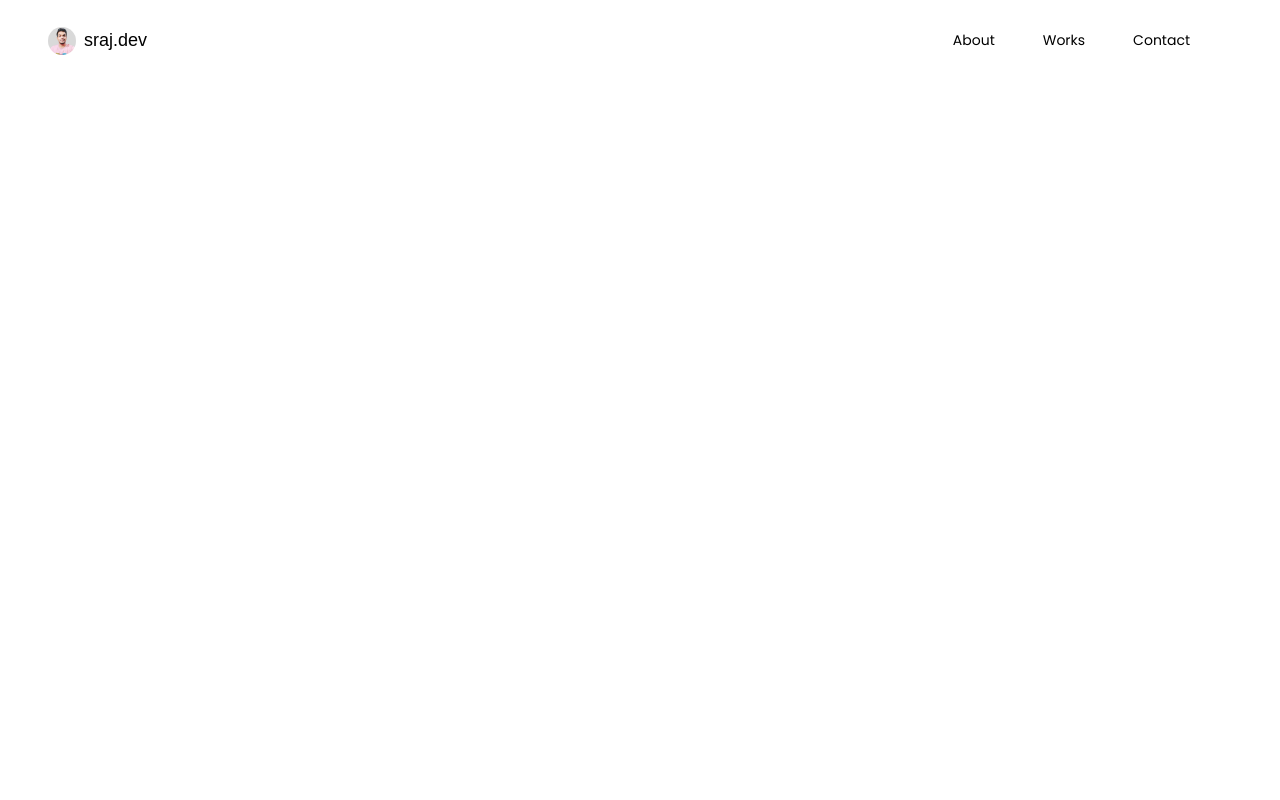
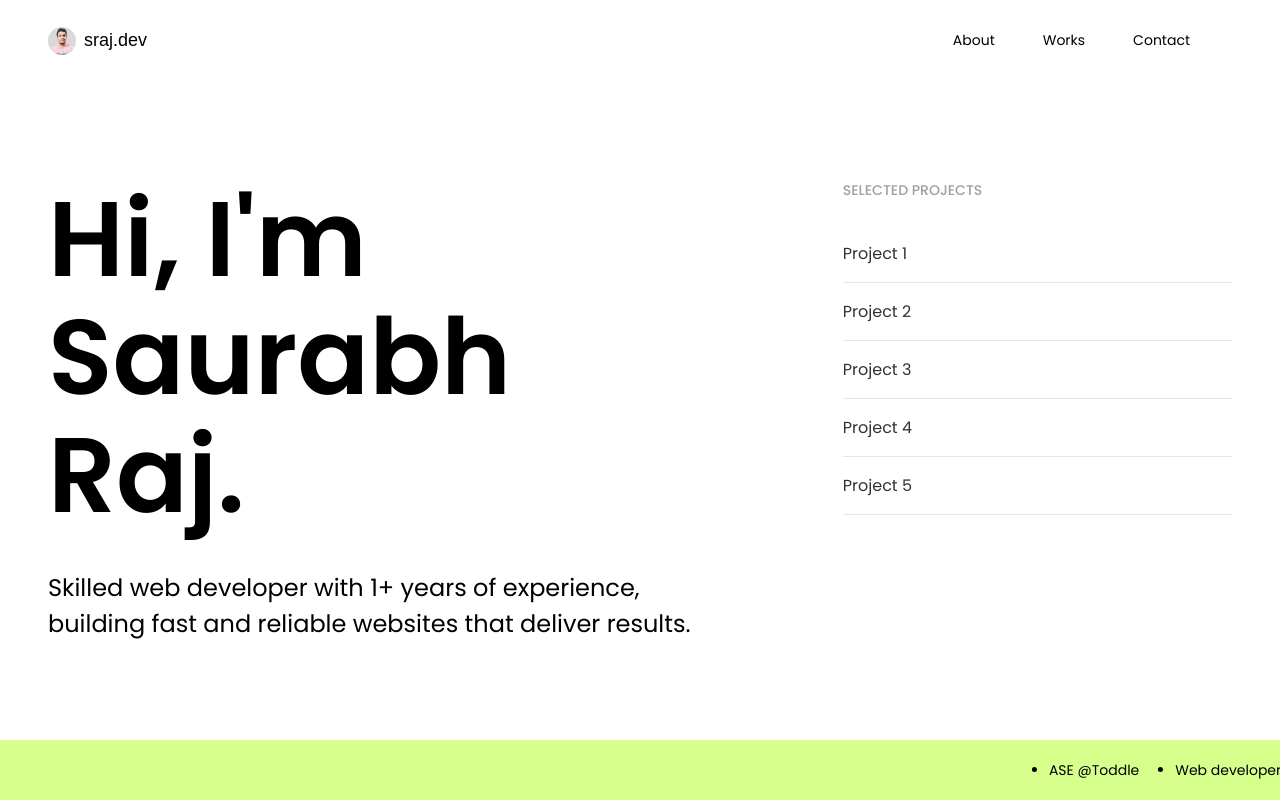
Before and after one commit to saurabhraj123/sraj-portfolio, a React (Vite) app: page / in a window 1280 px wide. Built offline with nearby package versions, Linux system fonts and the light colour scheme; a web font is replaced by a local one.

Commit message:
feat: implement hero section

```diff
--- a/package.json
+++ b/package.json
@@ -12,7 +12,8 @@
   "dependencies": {
     "lodash": "^4.17.21",
     "react": "^18.3.1",
-    "react-dom": "^18.3.1"
+    "react-dom": "^18.3.1",
+    "react-icons": "^5.3.0"
   },
   "devDependencies": {
     "@eslint/js": "^9.9.0",
--- a/src/components/Home/Home.jsx
+++ b/src/components/Home/Home.jsx
@@ -1,5 +1,7 @@
 /** Components */
 import Navbar from "../Navbar";
+import Hero from "./components/Hero";
+import Footer from "./components/Footer";
 
 /** CSS */
 import classes from "./Home.module.css";
@@ -9,6 +11,8 @@ const Home = () => {
     <>
       <div className={classes.container}>
         <Navbar />
+        <Hero />
+        <Footer />
       </div>
     </>
   );
--- a/src/components/Home/Home.module.css
+++ b/src/components/Home/Home.module.css
@@ -1,7 +1,9 @@
 .container {
+  display: flex;
+  flex-direction: column;
+  height: 100vh;
   position: sticky;
   top: 0;
   width: 100%;
   height: 100vh;
-  padding: 12px 24px;
 }
--- /dev/null
+++ b/src/components/Home/components/Footer/Footer.jsx
@@ -0,0 +1,38 @@
+/** CSS */
+import classes from "./Footer.module.css";
+
+const LIST_ITEMS = [
+  "ASE @Toddle",
+  "Web developer",
+  "Web scraper",
+  "Chrome extension developer",
+  "Chegg QnA Expert",
+  "1+ years of experience",
+  "10+ projects",
+  "Based in India",
+  "Open source contributor",
+  "Open to full time remote roles",
+];
+
+const Footer = () => {
+  return (
+    <div className={classes.container}>
+      <div className={classes.marqueeContainer}>
+        <ul className={classes.marqueeList}>
+          {LIST_ITEMS.map((item, index) => (
+            <li key={index}>{item}</li>
+          ))}
+        </ul>
+
+        {/* Duplicate list for animation */}
+        {/* <ul className={classes.marqueeList}>
+          {LIST_ITEMS.map((item, index) => (
+            <li key={index}>{item}</li>
+          ))}
+        </ul> */}
+      </div>
+    </div>
+  );
+};
+
+export default Footer;
--- /dev/null
+++ b/src/components/Home/components/Footer/Footer.module.css
@@ -0,0 +1,35 @@
+.container {
+  display: flex;
+  align-items: center;
+  width: 100%;
+  height: 60px;
+  background-color: #d6ff8c;
+  overflow: hidden;
+}
+
+.marqueeContainer {
+  display: flex;
+  width: 200%;
+  gap: 36px;
+  animation: scroll 30s linear infinite;
+}
+
+.marqueeList {
+  display: flex;
+  font-size: 24px;
+  gap: 36px;
+  white-space: nowrap;
+}
+
+@keyframes scroll {
+  0% {
+    transform: translateX(100%);
+  }
+  100% {
+    transform: translateX(-100%);
+  }
+}
+
+.marqueeContainer:hover {
+  animation-play-state: paused;
+}
--- /dev/null
+++ b/src/components/Home/components/Footer/index.js
@@ -0,0 +1,2 @@
+import comp from "./Footer";
+export default comp;
--- /dev/null
+++ b/src/components/Home/components/Hero/Hero.jsx
@@ -0,0 +1,64 @@
+/** External */
+import _ from "lodash";
+
+/** Icons */
+import { FaArrowRight } from "react-icons/fa";
+
+/** CSS */
+import classes from "./Hero.module.css";
+
+const PROJECTS = [
+  {
+    id: 1,
+    title: "Project 1",
+  },
+  {
+    id: 2,
+    title: "Project 2",
+  },
+  {
+    id: 3,
+    title: "Project 3",
+  },
+  {
+    id: 4,
+    title: "Project 4",
+  },
+  {
+    id: 5,
+    title: "Project 5",
+  },
+];
+
+const Hero = () => {
+  return (
+    <div className={classes.container}>
+      <div className={classes.innerContainer}>
+        <div className={classes.leftContainer}>
+          <div className={classes.leftContainerHeader}>
+            Hi, I&apos;m
+            <br /> Saurabh Raj.
+          </div>
+          <div className={classes.description}>
+            Skilled web developer with 1+ years of experience, <br /> building
+            fast and reliable websites that deliver results.
+          </div>
+        </div>
+
+        <div className={classes.rightContainer}>
+          <div className={classes.projectLabel}>SELECTED PROJECTS</div>
+          <div className={classes.projectsContainer}>
+            {_.map(PROJECTS, (project, index) => (
+              <div key={index} className={classes.project}>
+                <div className={classes.projectTitle}>{project.title}</div>
+                <FaArrowRight className={classes.arrowIcon} />
+              </div>
+            ))}
+          </div>
+        </div>
+      </div>
+    </div>
+  );
+};
+
+export default Hero;
--- /dev/null
+++ b/src/components/Home/components/Hero/Hero.module.css
@@ -0,0 +1,94 @@
+.container {
+  display: flex;
+  align-items: center;
+  flex: 1;
+  padding: 0 48px;
+}
+
+.innerContainer {
+  display: flex;
+  justify-content: space-between;
+  flex: 1;
+  gap: 128px;
+  height: calc(100vh - 81px - 60px - 30%);
+}
+
+.leftContainer {
+  display: flex;
+  flex-direction: column;
+  margin-bottom: 72px;
+  gap: 36px;
+}
+
+.leftContainerHeader {
+  font-size: 106px;
+  line-height: 118px;
+  font-weight: 600;
+}
+
+.description {
+  font-size: 24px;
+  line-height: 36px;
+}
+
+.rightContainer {
+  display: flex;
+  flex-direction: column;
+  gap: 24px;
+  width: 400px;
+}
+
+.projectLabel {
+  font-size: 14px;
+  font-weight: 500;
+  color: rgb(162, 158, 158);
+}
+
+.project {
+  display: flex;
+  align-items: center;
+  justify-content: space-between;
+  padding: 16px 0;
+  cursor: pointer;
+  border-bottom: 1px solid rgb(230, 230, 230);
+  position: relative;
+  overflow: hidden;
+}
+
+.arrowIcon {
+  margin-right: 8px;
+  opacity: 0;
+  width: 0;
+  transition: opacity 0.3s ease, width 0.5s ease;
+  overflow: hidden;
+}
+
+.project:hover .arrowIcon {
+  opacity: 1;
+  width: 20px;
+}
+
+.project::after {
+  content: "";
+  position: absolute;
+  bottom: 0;
+  left: 0;
+  width: 0;
+  height: 1px;
+  background-color: black;
+  transition: width 0.4s ease;
+}
+
+.project:hover::after {
+  width: 100%;
+}
+
+.projectTitle {
+  font-size: 16px;
+  font-weight: 400;
+  color: rgba(0, 0, 0, 0.808);
+}
+
+.project:hover .projectTitle {
+  color: black;
+}
--- /dev/null
+++ b/src/components/Home/components/Hero/index.js
@@ -0,0 +1,2 @@
+import comp from "./Hero.jsx";
+export default comp;
--- a/src/components/Navbar/Navbar.module.css
+++ b/src/components/Navbar/Navbar.module.css
@@ -2,7 +2,7 @@
   display: flex;
   justify-content: space-between;
   align-items: center;
-  padding: 12px 24px;
+  padding: 24px 48px;
 }
 
 .leftContainer {
```
Also changed, not shown: 1 other file (tests, documents, lock files or other folders).
